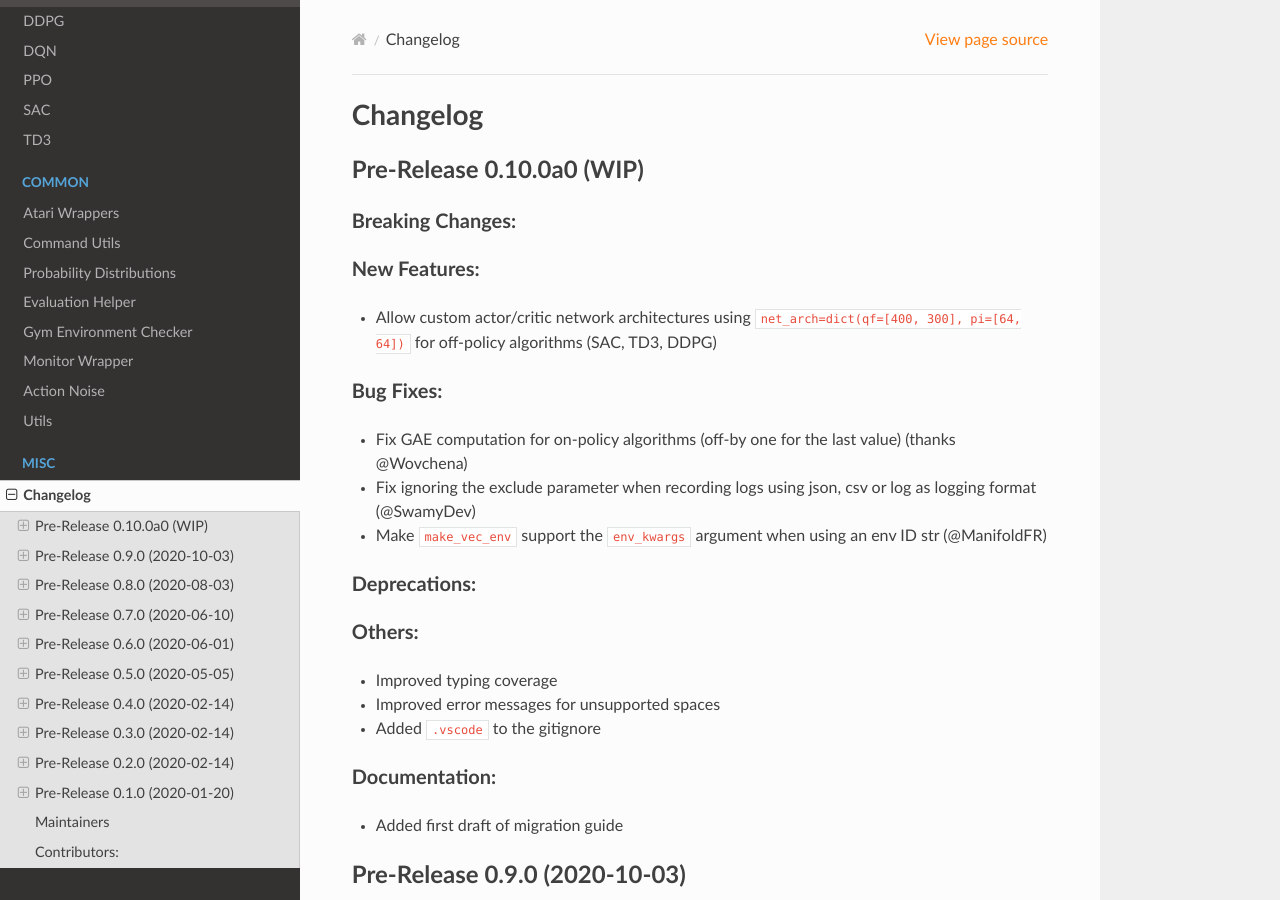
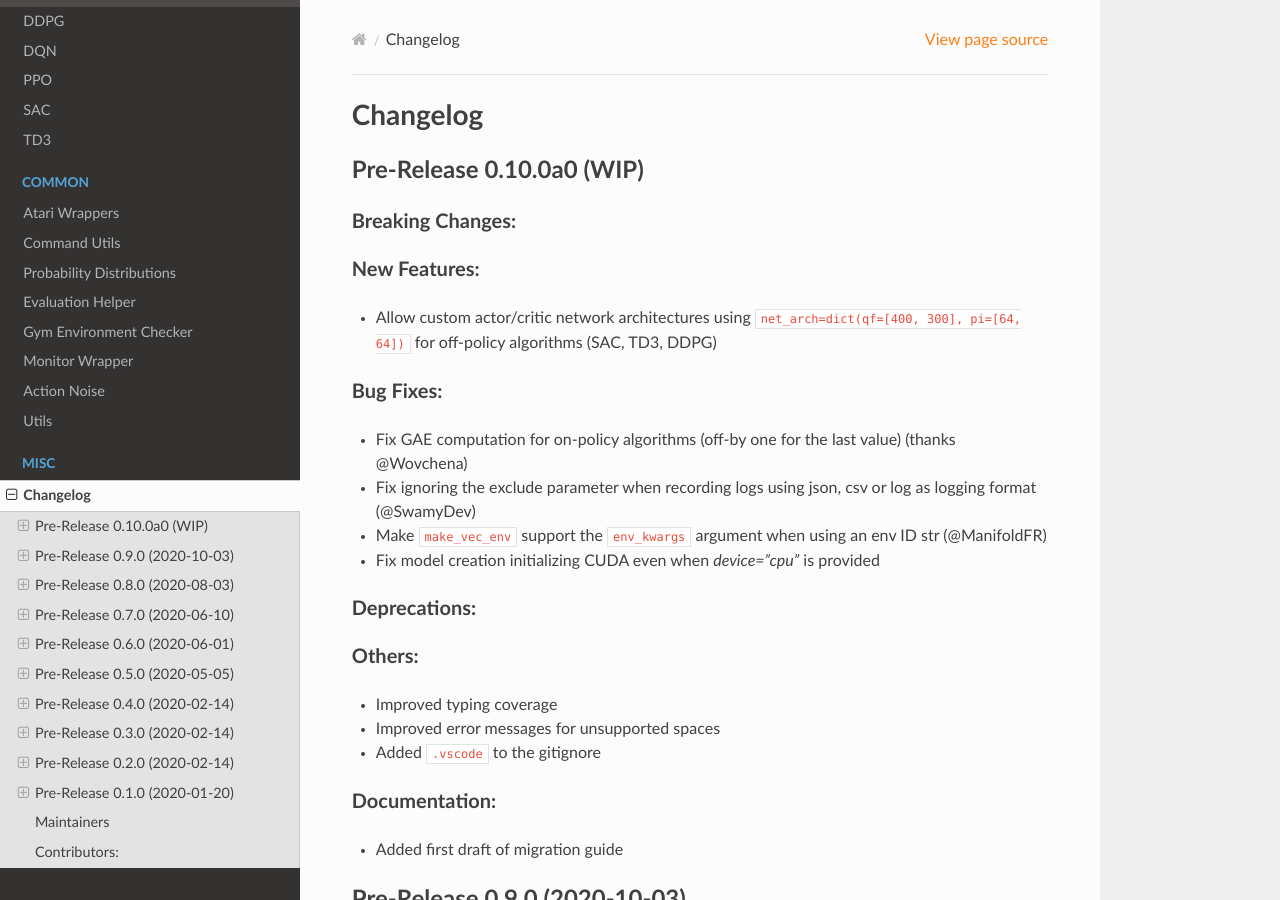
Before and after one commit to DLR-RM/stable-baselines3, a Sphinx documentation site: the page built from docs/misc/changelog.rst, in a window 1280 px wide and 900 px high. Built offline with Sphinx 7.4.7 and the Read the Docs theme 2.0.0, drawn with Linux system fonts in a browser that asks for light colours; pages that are not in the unit, such as notebooks, are missing from menus.

Commit message:
Update changelog

```diff
--- a/docs/misc/changelog.rst
+++ b/docs/misc/changelog.rst
@@ -19,6 +19,7 @@ Bug Fixes:
 - Fix GAE computation for on-policy algorithms (off-by one for the last value) (thanks @Wovchena)
 - Fix ignoring the exclude parameter when recording logs using json, csv or log as logging format (@SwamyDev)
 - Make ``make_vec_env`` support the ``env_kwargs`` argument when using an env ID str (@ManifoldFR)
+- Fix model creation initializing CUDA even when `device="cpu"` is provided
 
 Deprecations:
 ^^^^^^^^^^^^^
```
